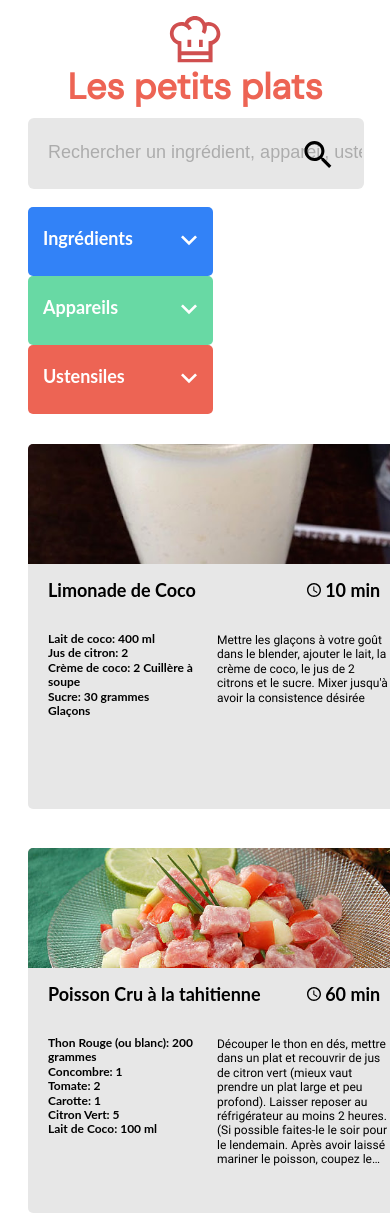
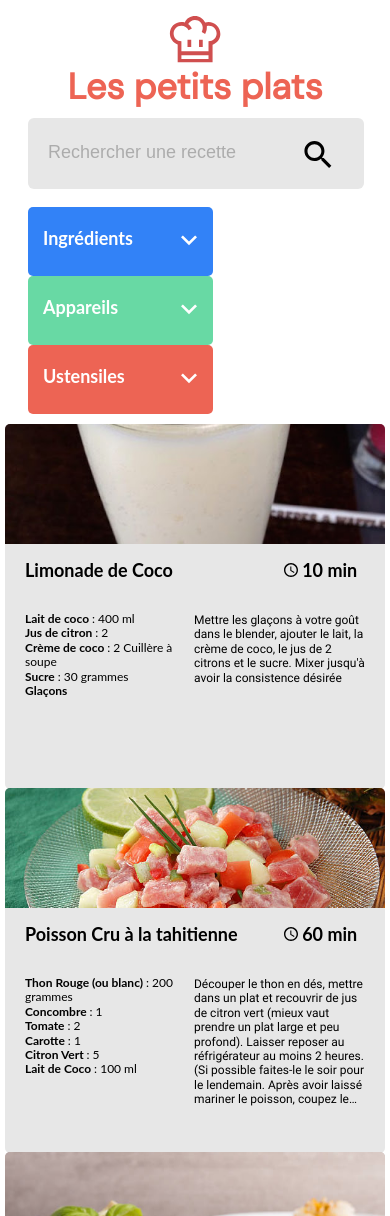
Before and after one commit to AdrienW86/les_petits_plats, a website with bundled scripts: page index.html in a window 390 px wide. Shown: the top 1216 px of the page. Built offline with nearby package versions, Linux system fonts and the light colour scheme; files whose address does not match are found by name; a web font is replaced by a local one.

Commit message:
mise en place responsive

```diff
--- a/Js/class-recipes.js
+++ b/Js/class-recipes.js
@@ -65,13 +65,13 @@ export default class Recipe {
                 }
                 ul.appendChild(li)
                 if(item.quantity && item.unit) {
-                    li.innerHTML = item.ingredient + ": " + item.quantity + " " + item.unit
+                    li.innerHTML = `<span class= "span_ingredient"> ${item.ingredient} </span> : ${item.quantity} ${item.unit}`
                 }else if(item.quantity && ! item.unit){
-                    li.innerHTML = item.ingredient + ": " + item.quantity
+                    li.innerHTML = `<span class= "span_ingredient"> ${item.ingredient} </span> : ${item.quantity}`
                 }else if(!item.quantity && item.unit) {
-                    li.innerHTML = item.ingredient + item.unit
+                    li.innerHTML = `<span class= "span_ingredient"> ${item.ingredient} </span> : ${item.unit}`
                 }else{
-                    li.innerHTML = item.ingredient
+                    li.innerHTML = `<span class= "span_ingredient"> ${item.ingredient} </span>`
                 }
             })
         let newArray= [... new Set(itemArray)]
--- a/index.html
+++ b/index.html
@@ -18,7 +18,7 @@
             <h1> Les petits plats </h1>
         </section>
         <div class="search-container">
-            <input type="text" class="search" placeholder="Rechercher un ingrédient, appareil, ustensile ou une recette"/>
+            <input type="text" class="search" placeholder="Rechercher une recette"/>
                 <svg class="search-icon" width="33" height="33" viewBox="0 0 33 33" fill="none" xmlns="http://www.w3.org/2000/svg">
                     <path d="M23.4167 20.6667H21.9683L21.455 20.1717C23.2517 18.0817 24.3333 15.3683 24.3333 12.4167C24.3333 5.835 18.9983 0.5 12.4167 0.5C5.835 0.5 0.5 5.835 0.5 12.4167C0.5 18.9983 5.835 24.3333 12.4167 24.3333C15.3683 24.3333 18.0817 23.2517 20.1717 21.455L20.6667 21.9683V23.4167L29.8333 32.565L32.565 29.8333L23.4167 20.6667V20.6667ZM12.4167 20.6667C7.85167 20.6667 4.16667 16.9817 4.16667 12.4167C4.16667 7.85167 7.85167 4.16667 12.4167 4.16667C16.9817 4.16667 20.6667 7.85167 20.6667 12.4167C20.6667 16.9817 16.9817 20.6667 12.4167 20.6667Z" fill="black"/>
                 </svg>
--- a/sass/layout/layout.scss
+++ b/sass/layout/layout.scss
@@ -93,13 +93,15 @@ header {
 .liste_ingredients {
    list-style: none;
    font-size: 12px;
-   font-weight: bold;
    line-height: 120%;
    width: 169px;
    height: 105px;
    padding: 0;
    margin: 0;
    padding: 10px 0 0 20px;
+}
+.span_ingredient {
+    font-weight: bold;
 }
 .ul-container, .description-container {
   display: flex;
@@ -122,3 +124,18 @@ header {
     display: flex;
     height: 187px;
 }
+/// Format Téléphone ///
+
+#container {
+    @media #{$phone} {
+        justify-content: center;
+    }
+    @media #{$medium} {
+        justify-content: center;
+    }
+}
+.fiche_recette {
+    @media #{$phone} {
+        margin: auto;
+    }
+}
--- a/sass/utils/variables.scss
+++ b/sass/utils/variables.scss
@@ -3,5 +3,5 @@ $green: rgba(104, 217, 164, 1);
 $red:   rgba(237, 100, 84, 1);
 
 $phone:"only screen and (max-width:760px)";
-$medium:"only screen and (min-width:760px) and(max-width: 1200px)";
+$medium:"only screen and (min-width:760px) and(max-width: 855px)";
 $large:"only screen and (min-width: 1200px)";
```
Also changed, not shown: sass/style.css, 1 other file.
